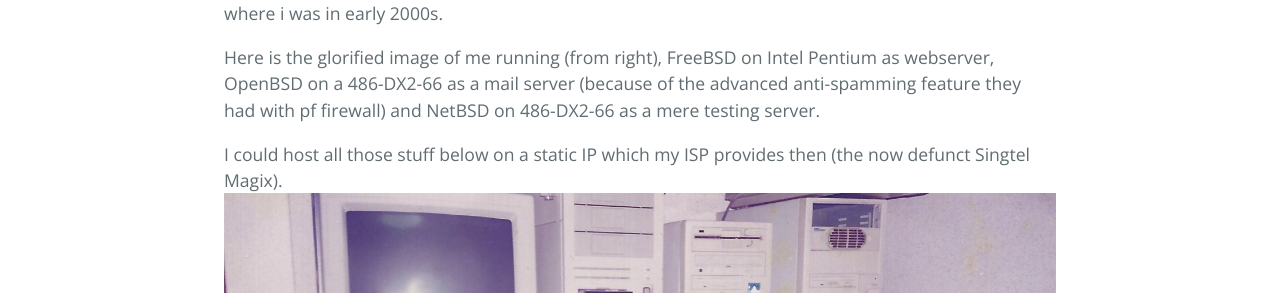
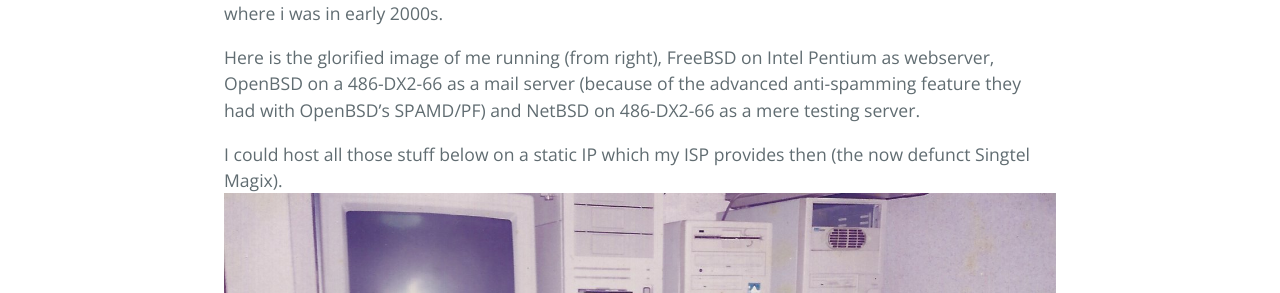
Before and after one commit to muhammadn/muhammadn.github.io, a Jekyll site: the page built from _posts/2016-03-16-old-blog.md, in a window 1280 px wide. Shown: the part 428-721 px from the top of the page. Built offline with Jekyll 4.4.1, drawn with Linux system fonts in a browser that asks for light colours.

Commit message:
update post

```diff
--- a/_posts/2016-03-16-old-blog.md
+++ b/_posts/2016-03-16-old-blog.md
@@ -5,7 +5,7 @@ date:   2016-03-16 18:16:00 +0800
 ---
 I do search about myself on search engine but a few days back i started googling "Muhammad Nuzaihan FreeBSD" (you are not likely to find it with just "Muhammad Nuzaihan") and found my old blog at [https://polycompute.wordpress.com/2014/07/](https://polycompute.wordpress.com/2014/07/) and discovered a really important picture of where i was in early 2000s.
 
-Here is the glorified image of me running (from right), FreeBSD on Intel Pentium as webserver, OpenBSD on a 486-DX2-66 as a mail server (because of the advanced anti-spamming feature they had with pf firewall) and NetBSD on 486-DX2-66 as a mere testing server.
+Here is the glorified image of me running (from right), FreeBSD on Intel Pentium as webserver, OpenBSD on a 486-DX2-66 as a mail server (because of the advanced anti-spamming feature they had with OpenBSD's SPAMD/PF) and NetBSD on 486-DX2-66 as a mere testing server.
 
 I could host all those stuff below on a static IP which my ISP provides then (the now defunct Singtel Magix).
 ![:-)]({{ site.url }}/assets/images/scan0004.jpg){:class="img-responsive"}
```
